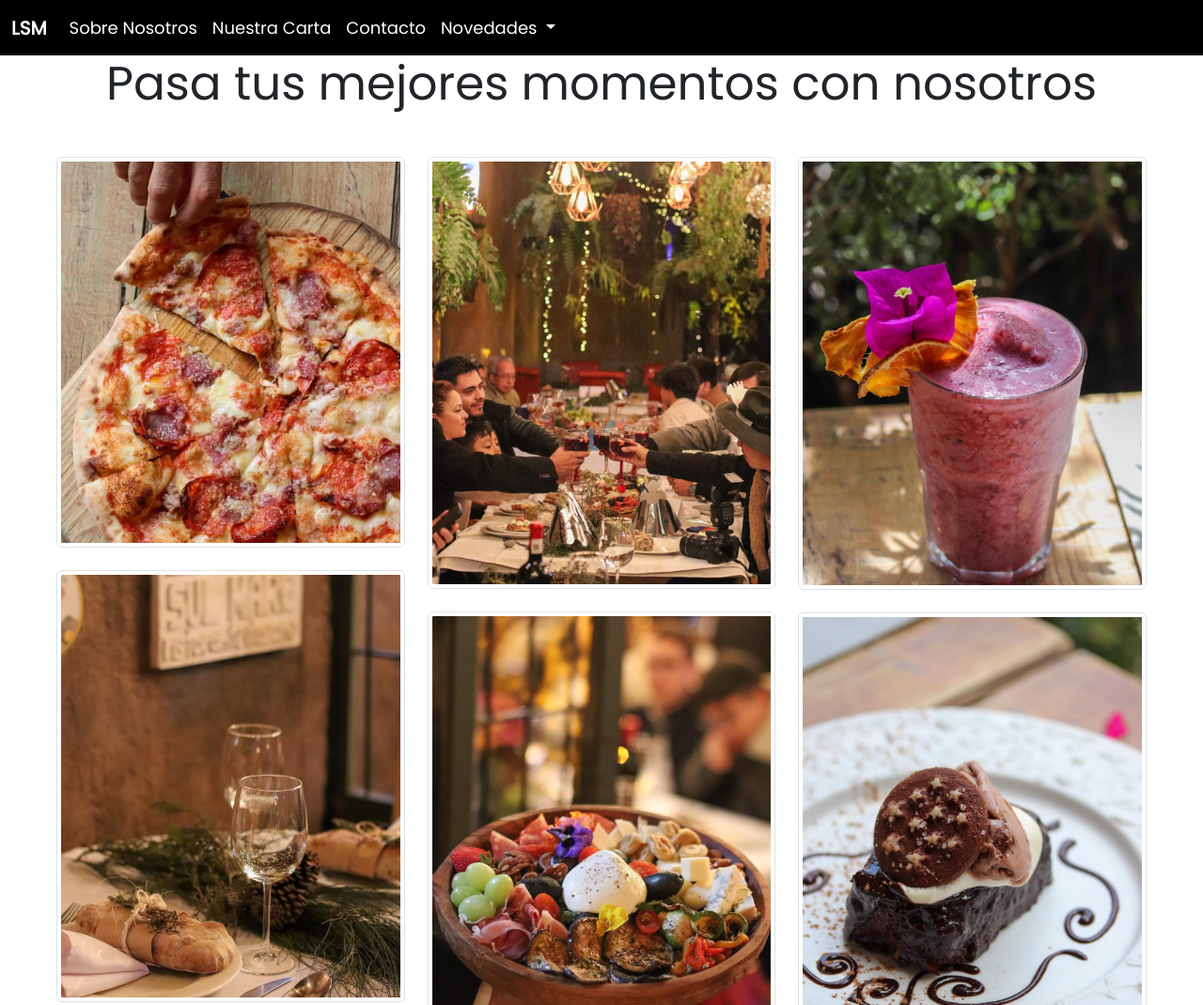
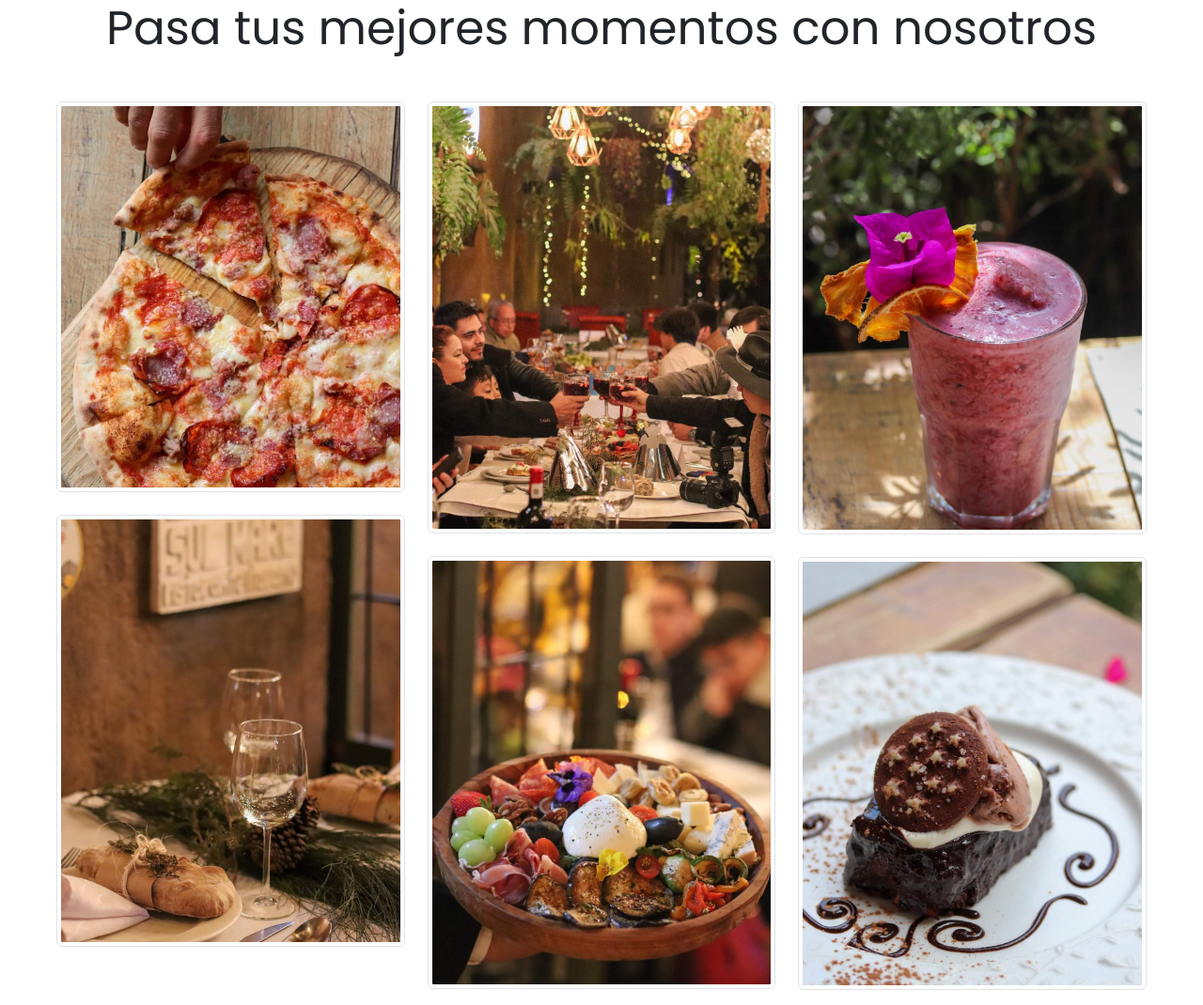
Before and after one commit to damianfgx/lsm, a plain HTML site: page galeria.html in a window 1280 px wide. Shown: the top 1070 px of the page at 94% size. Drawn offline with nearby package versions, Linux system fonts and the light colour scheme; some packages are replaced by stand-ins of ours; a script that the page names is missing.

Commit message:
Initial commit

```diff
--- a/css/app.css
+++ b/css/app.css
@@ -13,11 +13,11 @@ main {
   }
 
 nav{
-	background:#000000;
+	background:#A9AF7E;
 }
 
 footer{
-  background: #A9AF7E;
+  background: #000000;
 }
 
 .justy{
--- a/galeria.html
+++ b/galeria.html
@@ -16,42 +16,6 @@
 
 <body>
 
-  <nav class="navbar navbar-expand-lg sticky-top">
-    <div class="container-fluid">
-      <a class="fw-bold navbar-brand text-white" href="index.html">LSM</a>
-      <button class="navbar-toggler" type="button" data-bs-toggle="collapse" data-bs-target="#navbarNavDropdown"
-        aria-controls="navbarNavDropdown" aria-expanded="false" aria-label="Toggle navigation">
-        <span class="navbar-toggler-icon text-white"></span>
-      </button>
-
-
-      <div class="collapse navbar-collapse" id="navbarNavDropdown">
-        <ul class="navbar-nav">
-          <li class="nav-item">
-            <a class="nav-link active text-white" aria-current="page" href="#nosotros">Sobre Nosotros</a>
-          </li>
-          <li class="nav-item">
-            <a class="nav-link text-white" href="#carta">Nuestra Carta</a>
-          </li>
-          <li class="nav-item">
-            <a class="nav-link text-white" href="#contacto">Contacto</a>
-          </li>
-
-          <li class="nav-item dropdown  pull-right">
-            <a class="nav-link dropdown-toggle text-white" href="#" role="button" data-bs-toggle="dropdown"
-              aria-expanded="false">
-              Novedades
-            </a>
-            <ul class="dropdown-menu">
-              <li><a class="dropdown-item" href="#">Nuevos Platillos <span class="badge text-bg-success">New</span>
-              </a></li>
-              <li><a class="dropdown-item" href="#">Nuestra Galeria <span class="badge text-bg-success">New</span></a></li>
-            </ul>
-          </li>
-        </ul>
-      </div>
-    </div>
-  </nav>
 
   <main>
 
```
Also changed, not shown: js/nav.js (added, +7 -0 lines).
